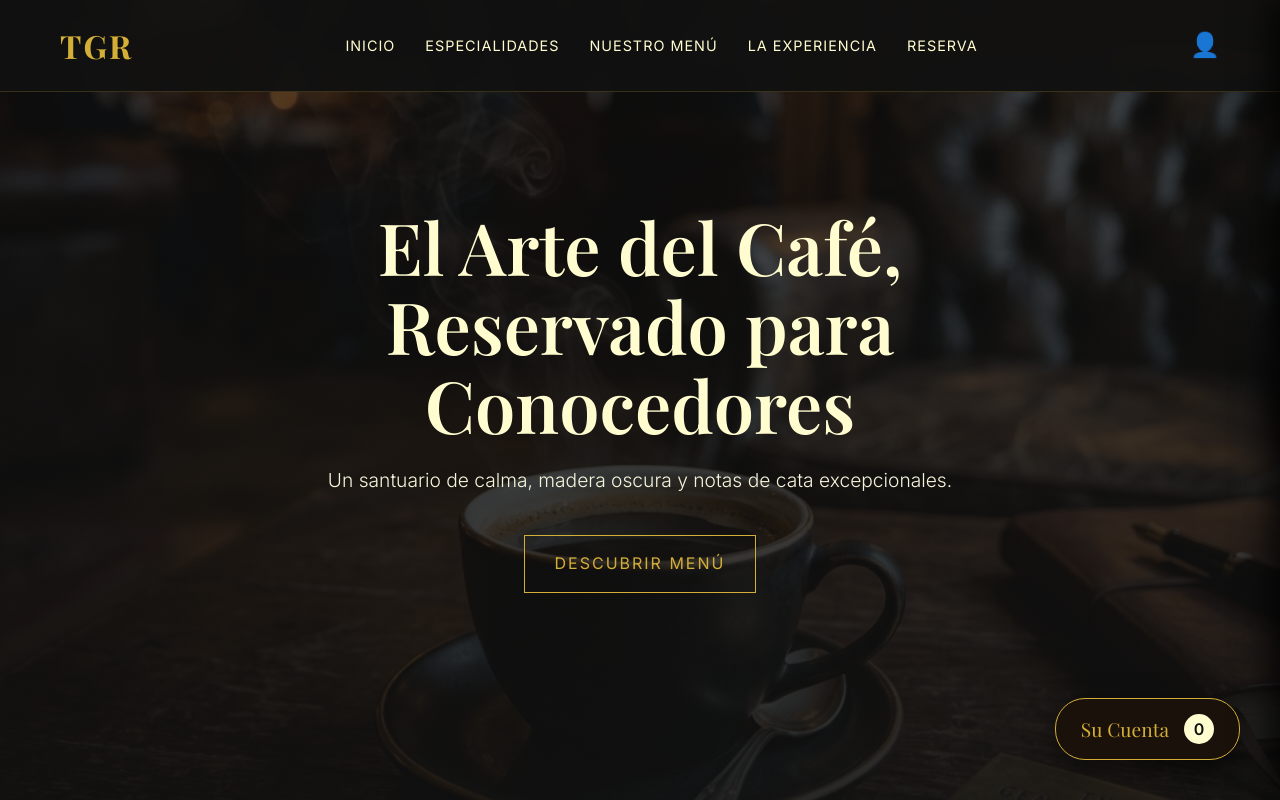
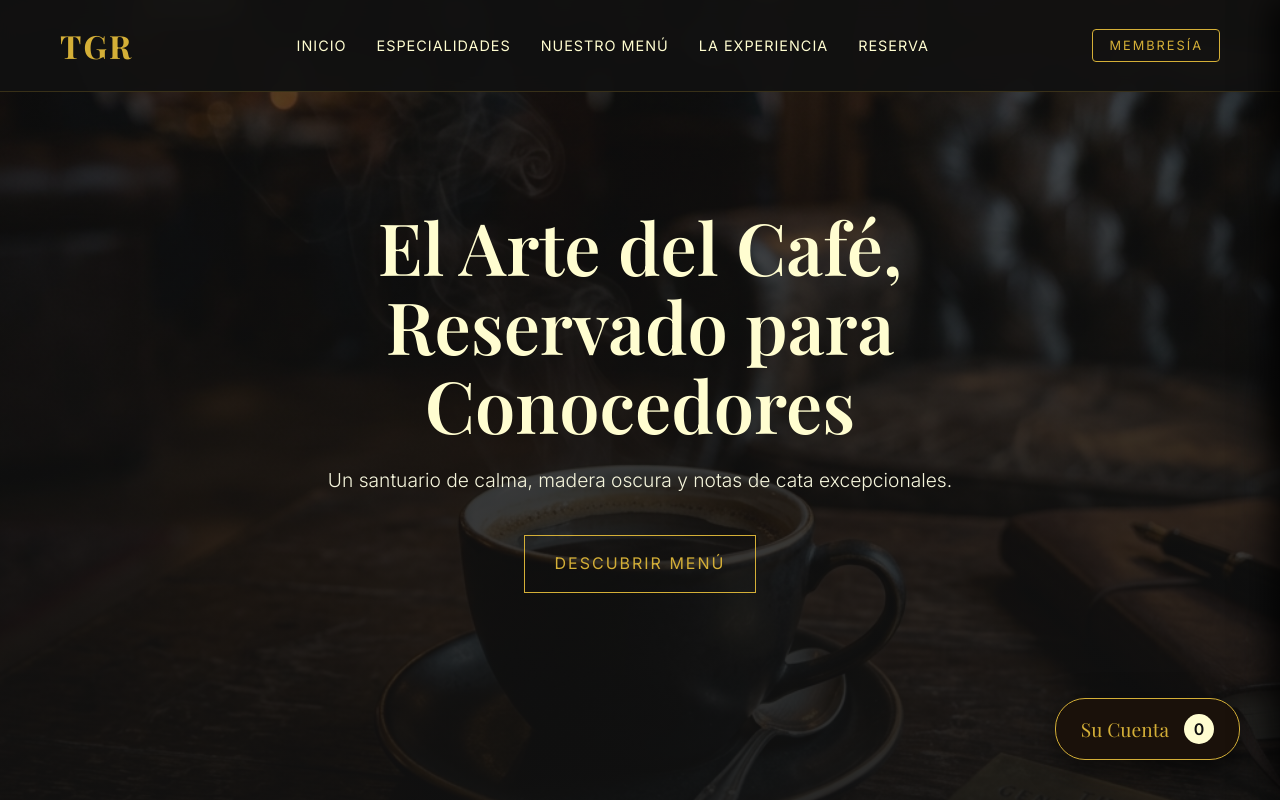
Before and after one commit to crizgm910/Cafeteria-Frontend, a plain HTML site: page LandingPage/index.html in a window 1280 px wide. Shown: the top 800 px of the page. Drawn offline with nearby package versions, Linux system fonts and the light colour scheme; no server answers; a web font is replaced by a local one.

Commit message:
style: replaced emoji login with elegant text button

```diff
--- a/LandingPage/css/style.css
+++ b/LandingPage/css/style.css
@@ -833,19 +833,23 @@ a {
     color: #555;
 }
 
-/* Login Modal & Icons */
-.icon-btn {
-    background: none;
-    border: none;
-    color: var(--color-beige);
-    font-size: 1.5rem;
+/* Login Modal & Button */
+.login-text-btn {
+    background: transparent;
+    border: 1px solid var(--color-gold);
+    color: var(--color-gold);
+    padding: 8px 16px;
+    font-size: 0.8rem;
+    letter-spacing: 2px;
+    font-family: var(--font-body);
+    border-radius: 4px;
     cursor: pointer;
     transition: var(--transition);
 }
 
-.icon-btn:hover {
-    color: var(--color-gold);
-    transform: scale(1.1);
+.login-text-btn:hover {
+    background: var(--color-gold);
+    color: var(--color-coffee-dark);
 }
 
 .modal-input {
--- a/LandingPage/index.html
+++ b/LandingPage/index.html
@@ -24,7 +24,7 @@
                 <li><a href="#reservation">Reserva</a></li>
             </ul>
             <div class="nav-actions">
-                <button id="btn-login-modal" class="icon-btn" title="Iniciar Sesión">👤</button>
+                <button id="btn-login-modal" class="login-text-btn">MEMBRESÍA</button>
             </div>
         </div>
     </nav>
--- a/LandingPage/js/app.js
+++ b/LandingPage/js/app.js
@@ -342,7 +342,9 @@ document.addEventListener('DOMContentLoaded', () => {
         e.preventDefault();
         alert('¡Bienvenido al Gentlemen\'s Club! Su sesión ha sido iniciada.');
         loginModal.classList.remove('open');
-        btnLoginModal.innerHTML = '👑'; // Cambiar ícono para simular sesión iniciada
+        btnLoginModal.innerHTML = 'ACCESO (✓)';
+        btnLoginModal.style.background = 'var(--color-gold)';
+        btnLoginModal.style.color = 'var(--color-coffee-dark)';
     };
 
     // Reservation Form Handler
```
